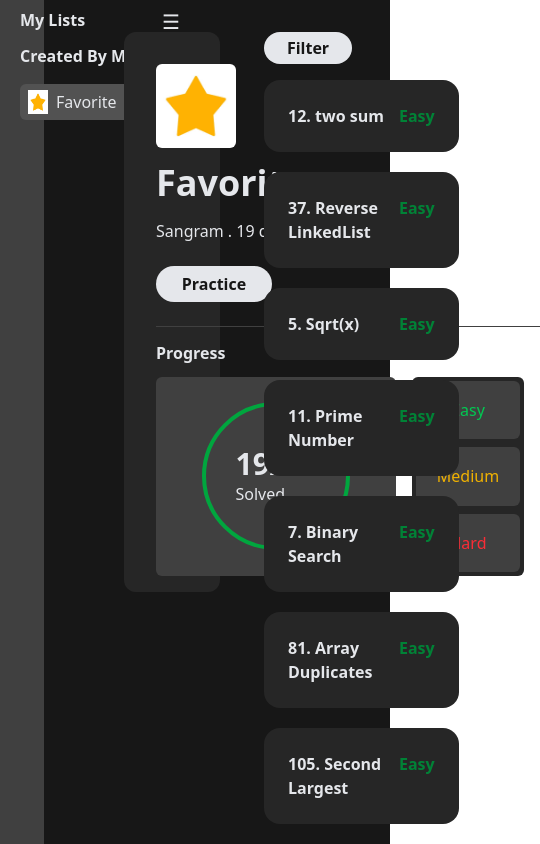
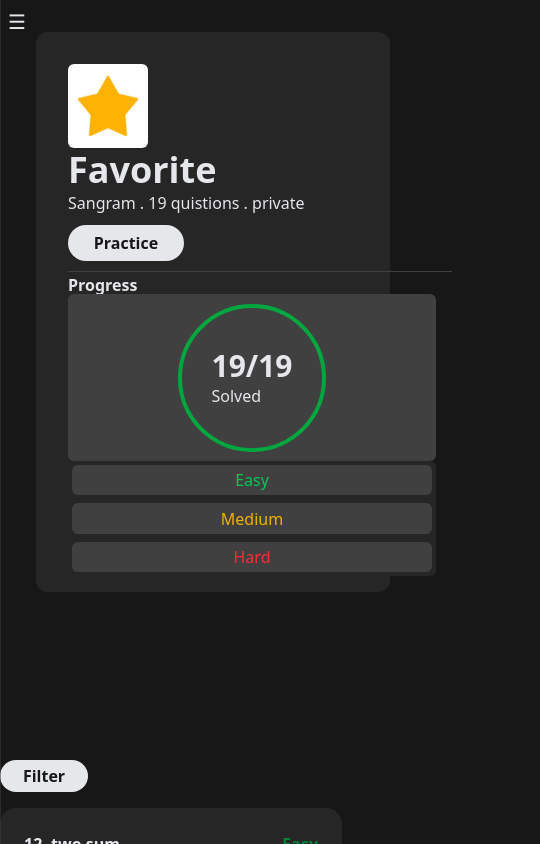
Before and after one commit to sangram-jr/Tailwind-Basics, a React (Vite) app in the folder leetcode-ui/: page / in a window 390 px wide. Shown: the top 844 px of the page, 540 px wide, since content can reach past the window. Built offline with nearby package versions, Linux system fonts and the light colour scheme.

Commit message:
add responsiveness for mobile

```diff
--- a/leetcode-ui/src/App.jsx
+++ b/leetcode-ui/src/App.jsx
@@ -1,5 +1,5 @@
 import Page from "./components/page"
-
+import './App.css'
 
 
 
--- a/leetcode-ui/src/components/Page.jsx
+++ b/leetcode-ui/src/components/Page.jsx
@@ -5,7 +5,7 @@
 
 const  Page=()=>{
 
-    const [open,setOpen]=useState(true);
+    const [open,setOpen]=useState(false);
     const[filter,setFilter]=useState(false);
     const [list,setList]=useState([
         {
@@ -82,14 +82,19 @@
 
     if(!filter){
         return(
-            <div className="min-h-screen bg-neutral-900 grid grid-cols-12 gap-11">
+            <div className="min-h-screen grid grid-cols-12 gap-4 sm:gap-11">
                 {/* First div (SlideBar part) */}
-                {open && (
-                    <div className="grid col-span-2 bg-neutral-700 border-amber-50 min-h-screen">
+                {!open && (
+                    <div className="fixed top-2 left-2 text-xl text-gray-200 cursor-pointer sm:hidden">
+                        <button onClick={handleOpen}>☰</button>
+                    </div>
+                )}
+               {/* desktop-always visible,position-static   mobile- if open is true then visible ,position is fixed*/}
+                <div className={`col-span-12 sm:col-span-2 bg-neutral-700 min-h-screen transition-all duration-300 fixed top-0 left-0 w-[75%] sm:static sm:w-auto sm:translate-x-0 ${open ? "translate-x-0" : "-translate-x-full"}`}>
                     <div>
                         <div className="flex justify-between px-5 pt-2">
                             <p className="text-md font-bold text-gray-200">My Lists</p>
-                                <button onClick={handleOpen} className=" text-gray-200 text-xl">☰</button>
+                            <button onClick={handleOpen} className=" text-gray-200 text-xl cursor-pointer sm:hidden">✕</button>
                         </div>
                         <p className="text-gray-200 font-semibold text-md mt-2 ml-5">Created By Me</p>
                         <div className="bg-neutral-600 w-45 h-9 rounded-md ml-5 mt-4 cursor-pointer flex items-center gap-2">
@@ -99,17 +104,9 @@
 
                     </div>
                 </div>
-                )}
-                {!open && (
-                    <div className="fixed top-2 left-2 text-xl text-gray-200">
-                        <button onClick={handleOpen}>☰</button>
-                    </div>
-                )}
-
-
 
                 {/* second div (progress part) */}
-                <div className="grid col-span-4 bg-neutral-800 mt-8 mb-30 ml-9 rounded-xl h-140">
+                <div className="grid col-span-12 sm:grid sm:col-span-4 bg-neutral-800 mt-8 mb-30 rounded-xl h-140 ml-9">
                     <img src={star} alt="star-png" className="h-21 w-20 rounded-md ml-8 mt-8"/>
                     <h1 className="text-4xl text-gray-200 font-bold ml-8 -mt-9">Favorite</h1>
                     <p className="text-gray-200 ml-8 -mt-9">Sangram . 19 quistions . private</p>
@@ -117,12 +114,12 @@
                     <div className="bg-neutral-700 h-px w-96 -mt-8 ml-8"></div>
                     <p className=" text-gray-200 font-semibold ml-8 -mt-17">Progress</p>
                     <div className="grid grid-cols-12 ml-8 -mt-21 mb-4">
-                        <div className="grid col-span-8 bg-neutral-700 mr-4 rounded-md  justify-center items-center">
-                            <div className=" w-37 h-37 rounded-full border-4 border-green-600 flex justify-center items-center">
+                        <div className="grid col-span-12 sm:grid sm:col-span-8 bg-neutral-700 mr-4 rounded-md  justify-center items-center">
+                            <div className="w-37 h-37 rounded-full border-4 border-green-600 flex justify-center items-center">
                                 <div className="text-gray-200 text-md flex flex-col"><span className="font-semibold text-3xl">19/19</span>Solved</div>
                             </div>
                         </div>
-                        <div className="grid col-span-4 bg-neutral-800 mr-4 rounded-md">
+                        <div className="grid col-span-12 sm:grid sm:col-span-4 bg-neutral-800 mr-4 rounded-md">
                             <div className="m-1 bg-neutral-700 rounded-md text-green-500 flex items-center justify-center">Easy</div>
                             <div className="m-1 bg-neutral-700 rounded-md text-center text-yellow-500 flex items-center justify-center">Medium</div>
                             <div className="m-1 bg-neutral-700 rounded-md text-center text-red-500 flex items-center justify-center">Hard</div>
@@ -131,7 +128,7 @@
                 </div>
 
                 {/* Third div (quistions part) */}
-                <div className="grid col-span-6 text-gray-200 mt-8 mr-8">
+                <div className="grid col-span-12 sm:grid sm:col-span-6 text-gray-200 mt-8 mr-8">
                     <button onClick={changeFilter} className="cursor-pointer h-8 w-22 text-center font-semibold bg-gray-200 text-neutral-900 rounded-full">Filter</button>
                     {
                         list.map((x)=>(
--- a/leetcode-ui/src/index.css
+++ b/leetcode-ui/src/index.css
@@ -1 +1,4 @@
+body {
+  background-color: #171717; /* neutral-900 */
+}
 @import 'tailwindcss'
```
Lines whose indentation alone changed are shown as unchanged.
